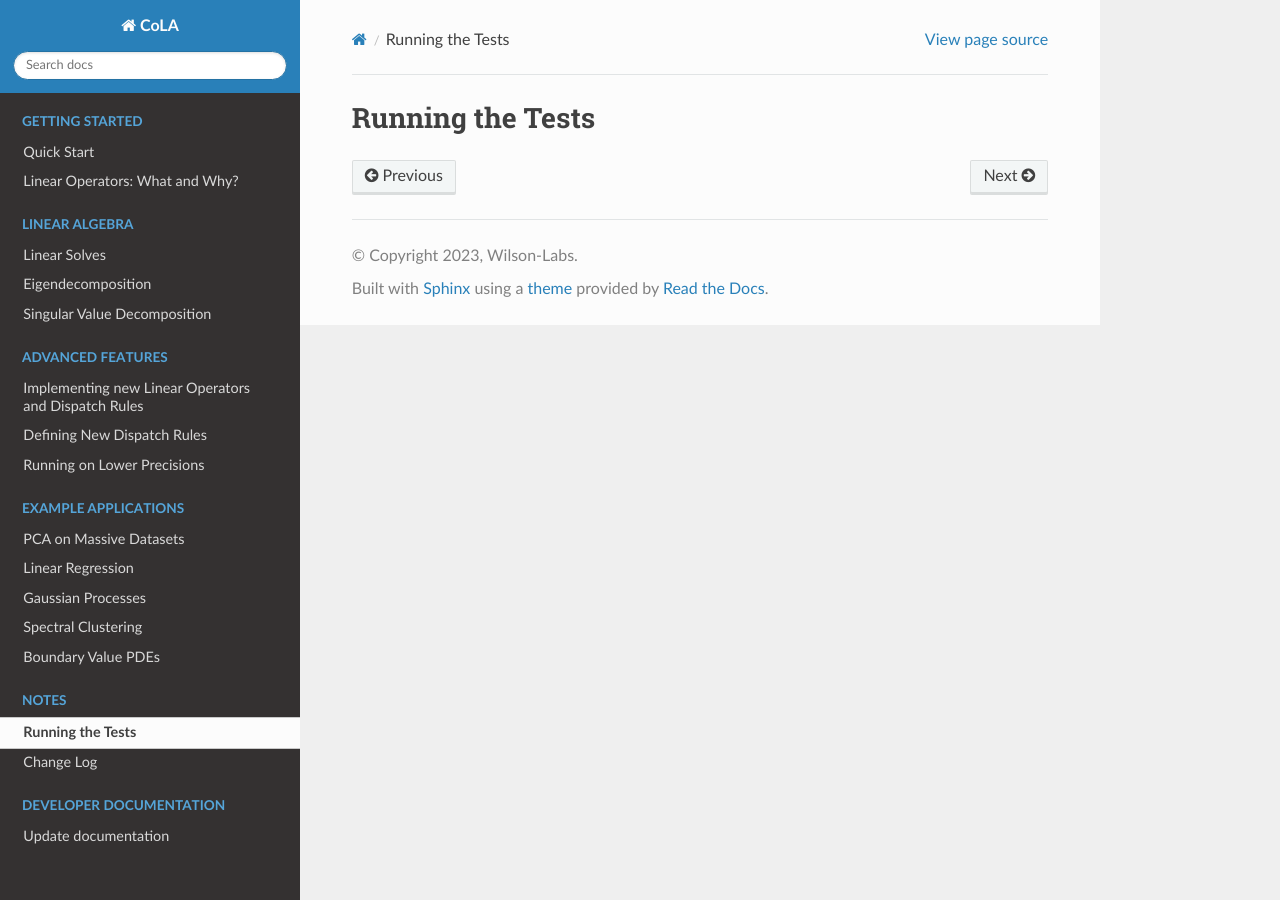
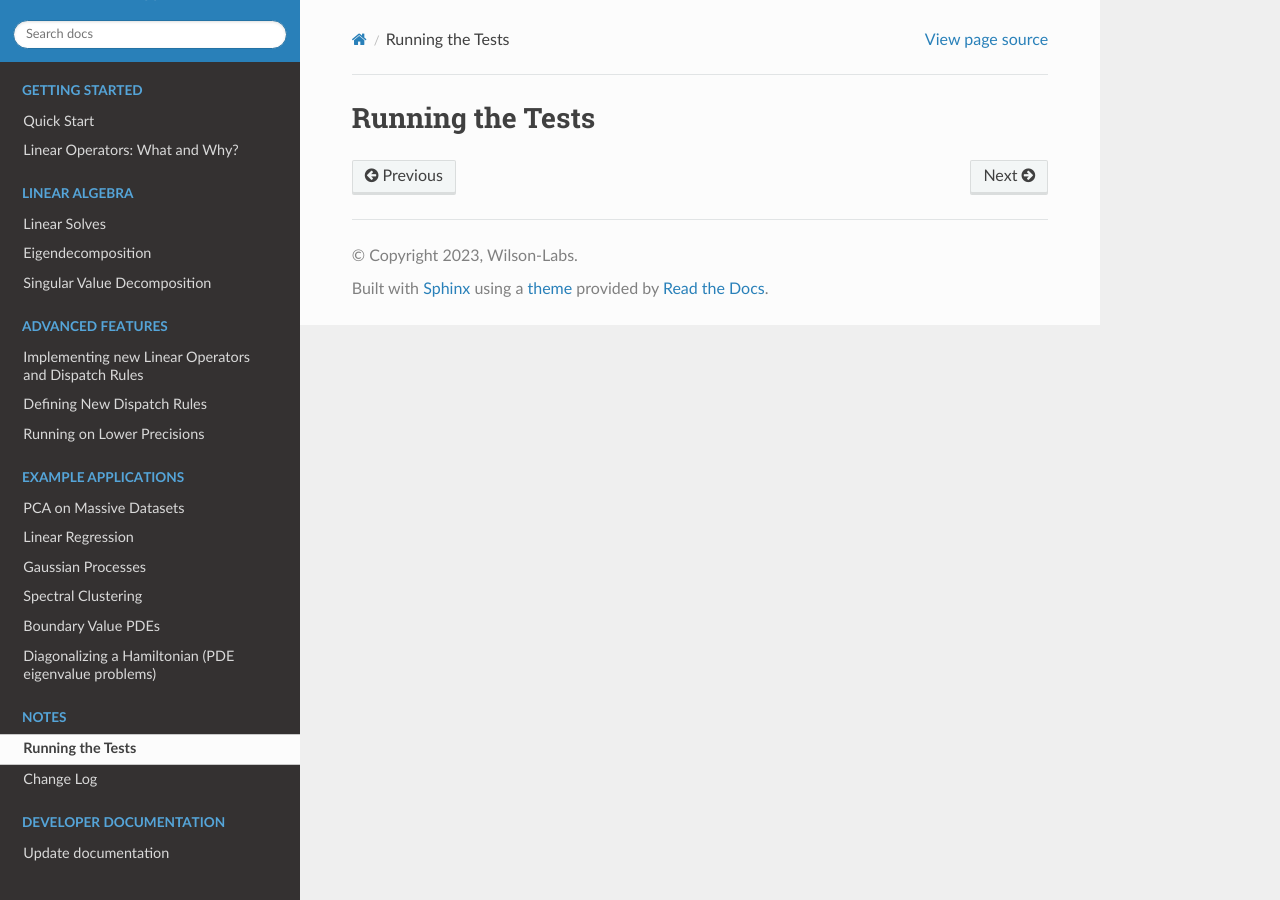
Before and after one commit to wilson-labs/cola, a Sphinx documentation site: the page built from docs/testing.md, in a window 1280 px wide. Built offline with Sphinx 7.4.7 and the Read the Docs theme 2.0.0, drawn with Linux system fonts in a browser that asks for light colours; pages that are not in the unit, such as notebooks, are missing from menus.

Commit message:
added PDE notebook back in

```diff
--- a/docs/index.rst
+++ b/docs/index.rst
@@ -95,7 +95,7 @@ Design Choices
    notebooks/03_GPs.ipynb
    notebooks/04_Spectral_Clustering.ipynb
    notebooks/05_Boundary_Value_PDEs.ipynb
-   .. notebooks/06_PDE_Eigenvalue_Problems.ipynb
+   notebooks/06_PDE_Eigenvalue_Problems.ipynb
 
 .. toctree::
    :glob:
```
